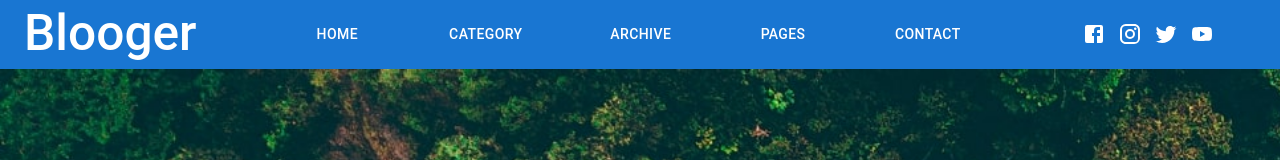
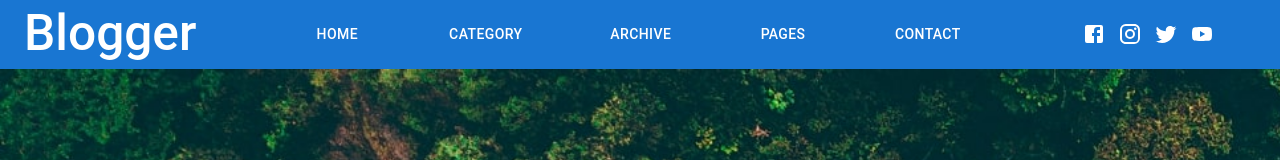
Before and after one commit to Leonardo2606/Blooger, a React (Create React App) app: page / in a window 1280 px wide. Shown: the top 160 px of the page. Built offline with nearby package versions, Linux system fonts and the light colour scheme.

Commit message:
Corrigindo o nome Blogger

```diff
--- a/src/components/HeaderBlooger.jsx
+++ b/src/components/HeaderBlooger.jsx
@@ -81,7 +81,7 @@ const HeaderBlooger = () => {
                             }
                         }
                     >
-                        Blooger
+                        Blogger
                     </Typography>
 
                     <Box sx={{ display: { xs: 'flex', sm: 'none' } }}>
@@ -148,7 +148,7 @@ const HeaderBlooger = () => {
                             }
                         }
                     >
-                        Blooger
+                        Blogger
                     </Typography>
 
                     <Box sx={{ display: {xs:'flex', md:'none', justifyContent:'space-around'} } }>
```
